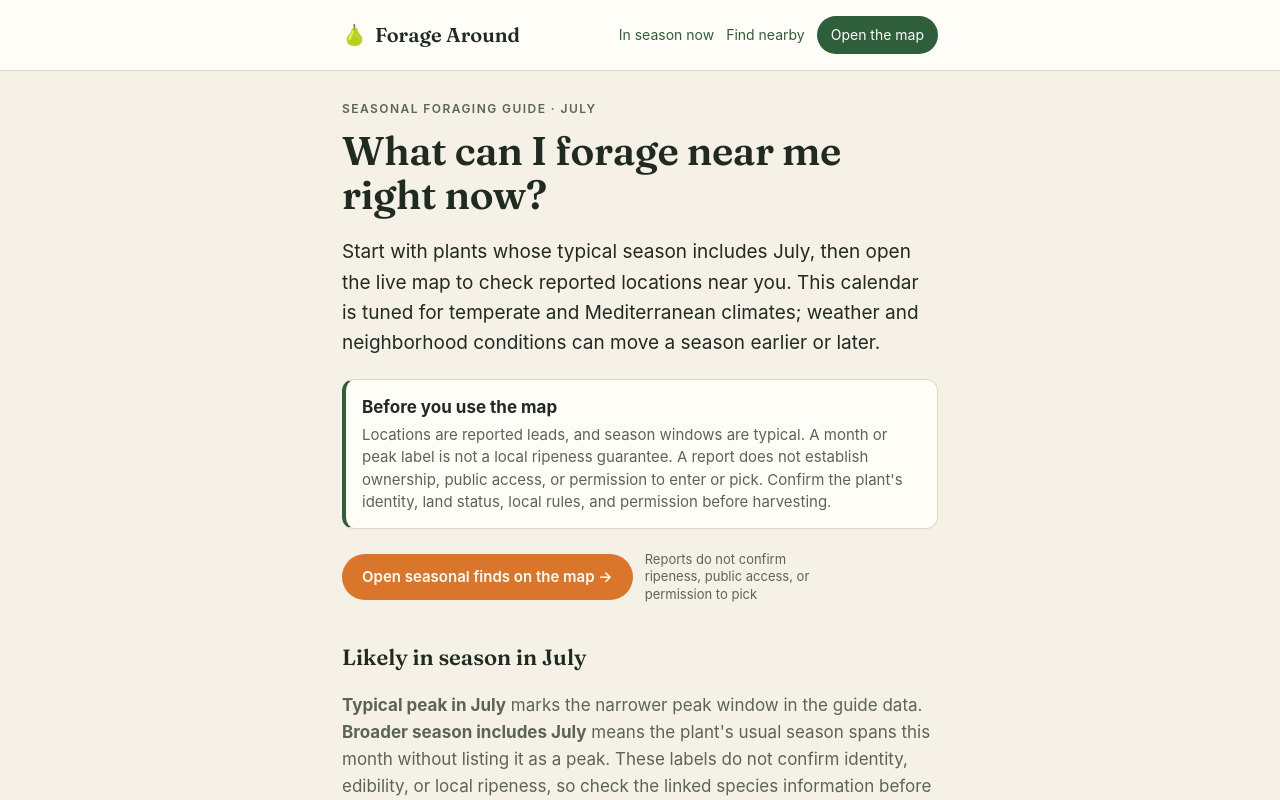
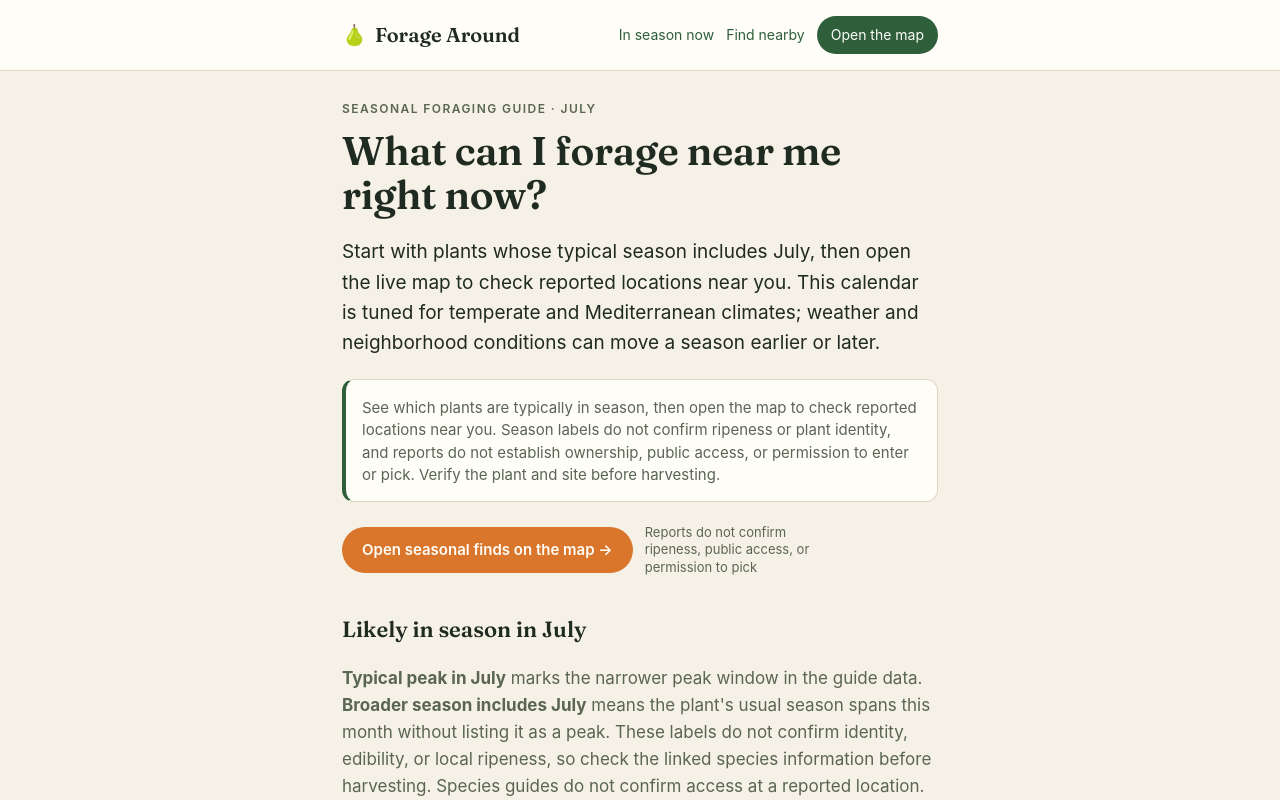
Before and after one commit to sarbak/forage-around, a Next.js app in the folder seo-site/: page /seasonal-guide in a window 1280 px wide. Shown: the top 800 px of the page. Built offline with nearby package versions, Linux system fonts and the light colour scheme; no server answers.

Commit message:
Refine seasonal guide orientation

```diff
--- a/seo-site/app/seasonal-guide/page.tsx
+++ b/seo-site/app/seasonal-guide/page.tsx
@@ -114,13 +114,12 @@ export default function SeasonalGuide() {
       </p>
 
       <div className="seasonal-orientation" aria-label="Before you use the map">
-        <strong>Before you use the map</strong>
         <p>
-          Locations are reported leads, and season windows are typical. A month
-          or peak label is not a local ripeness guarantee. A report does not
-          establish ownership, public access, or permission to enter or pick.
-          Confirm the plant&apos;s identity, land status, local rules, and
-          permission before harvesting.
+          See which plants are typically in season, then open the map to check
+          reported locations near you. Season labels do not confirm ripeness or
+          plant identity, and reports do not establish ownership, public access,
+          or permission to enter or pick. Verify the plant and site before
+          harvesting.
         </p>
       </div>
 
```
Also changed, not shown: seo-site/scripts/check-seasonal-discoverability.mjs (+32 -4 lines).
